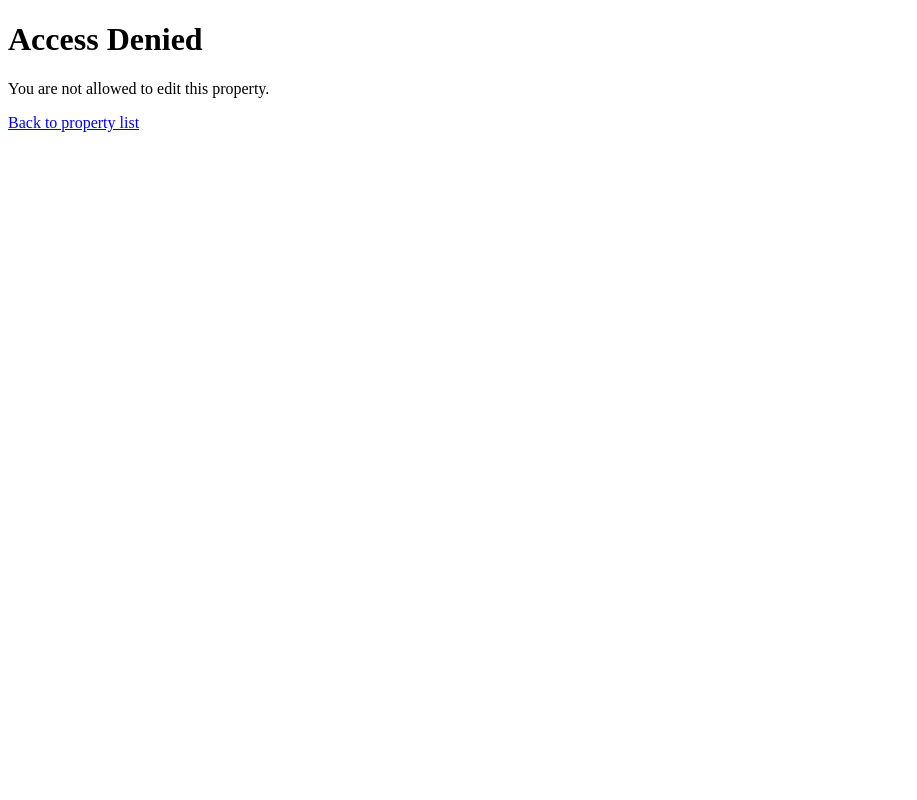
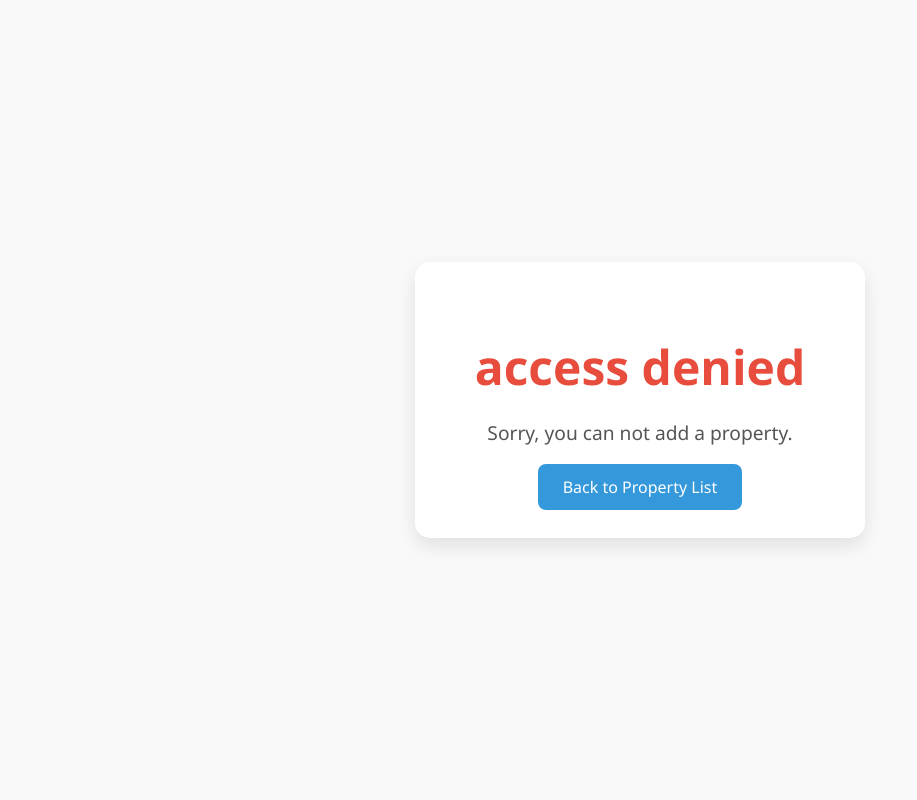
Before and after one commit to Naajmaay/API_PROJECT, a Django app: page /properties/1/edit/ in a window 1280 px wide. Shown: the whole page, without its empty margins (0-917 px from the left). Run offline with Django 5.2, Linux system fonts and the light colour scheme; a user stored in the database is signed in; data comes from the database, SQL or seed files in the repository; both versions use the stored data as it was after the commit.

Commit message:
push all to github

```diff
--- a/templates/access_denied.html
+++ b/templates/access_denied.html
@@ -1,11 +1,62 @@
 <!DOCTYPE html>
-<html>
+<html lang="en">
 <head>
-    <title>Access Denied</title>
+    <meta charset="UTF-8">
+    <title>access denied</title>
+    <style>
+        body {
+            background-color: #f9f9f9;
+            font-family: 'Segoe UI', Tahoma, Geneva, Verdana, sans-serif;
+            display: flex;
+            flex-direction: column;
+            justify-content: center;
+            align-items: center;
+            height: 100vh;
+            margin: 0;
+            text-align: center;
+            color: #333;
+        }
+
+        h1 {
+            font-size: 3rem;
+            margin-bottom: 10px;
+            color: #e74c3c;
+        }
+
+        p {
+            font-size: 1.2rem;
+            margin-bottom: 30px;
+            color: #555;
+        }
+
+        .btn {
+            background-color: #3498db;
+            color: white;
+            padding: 12px 25px;
+            text-decoration: none;
+            border-radius: 8px;
+            font-size: 1rem;
+            transition: background-color 0.3s ease, transform 0.2s ease;
+        }
+
+        .btn:hover {
+            background-color: #2980b9;
+            transform: scale(1.05);
+        }
+
+        .container {
+            background-color: #fff;
+            padding: 40px 60px;
+            border-radius: 15px;
+            box-shadow: 0 8px 20px rgba(0,0,0,0.1);
+        }
+    </style>
 </head>
 <body>
-    <h1>Access Denied</h1>
-    <p>You are not allowed to edit this property.</p>
-    <a href="{% url 'property_list' %}">Back to property list</a>
+    <div class="container">
+        <h1>access denied</h1>
+        <p>Sorry, you can not add a property.</p>
+        <a href="{% url 'property_list' %}" class="btn">Back to Property List</a>
+    </div>
 </body>
 </html>
--- a/templates/login.html
+++ b/templates/login.html
@@ -100,7 +100,7 @@
 </head>
 <body>
     <div class="login-container">
-        <h2>welcome to the future of Real Estate</h2>
+        <h2> Future of Real Estate</h2>
 
         {% if messages %}
             {% for message in messages %}
```
Also changed, not shown: db.sqlite3.
